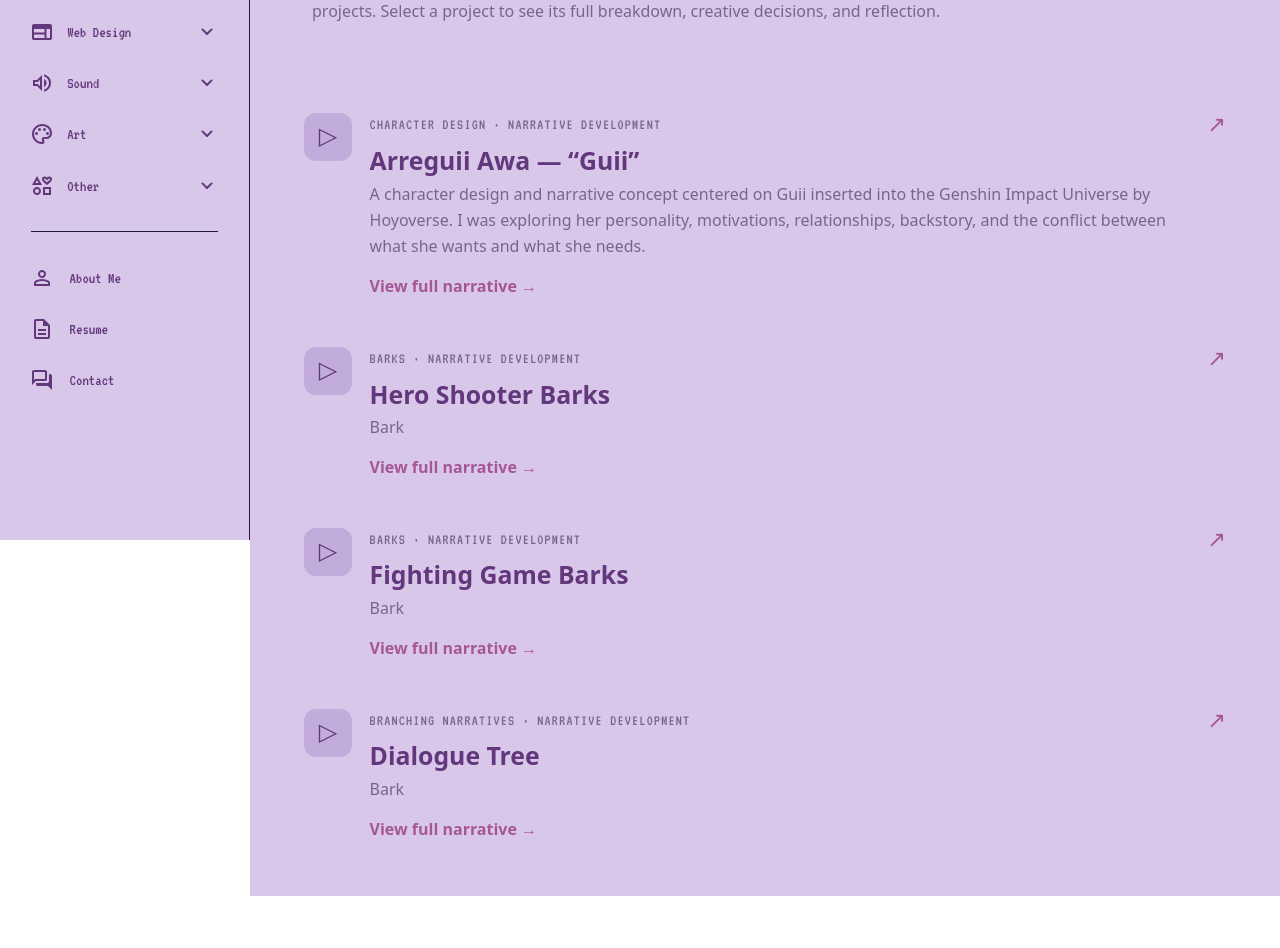
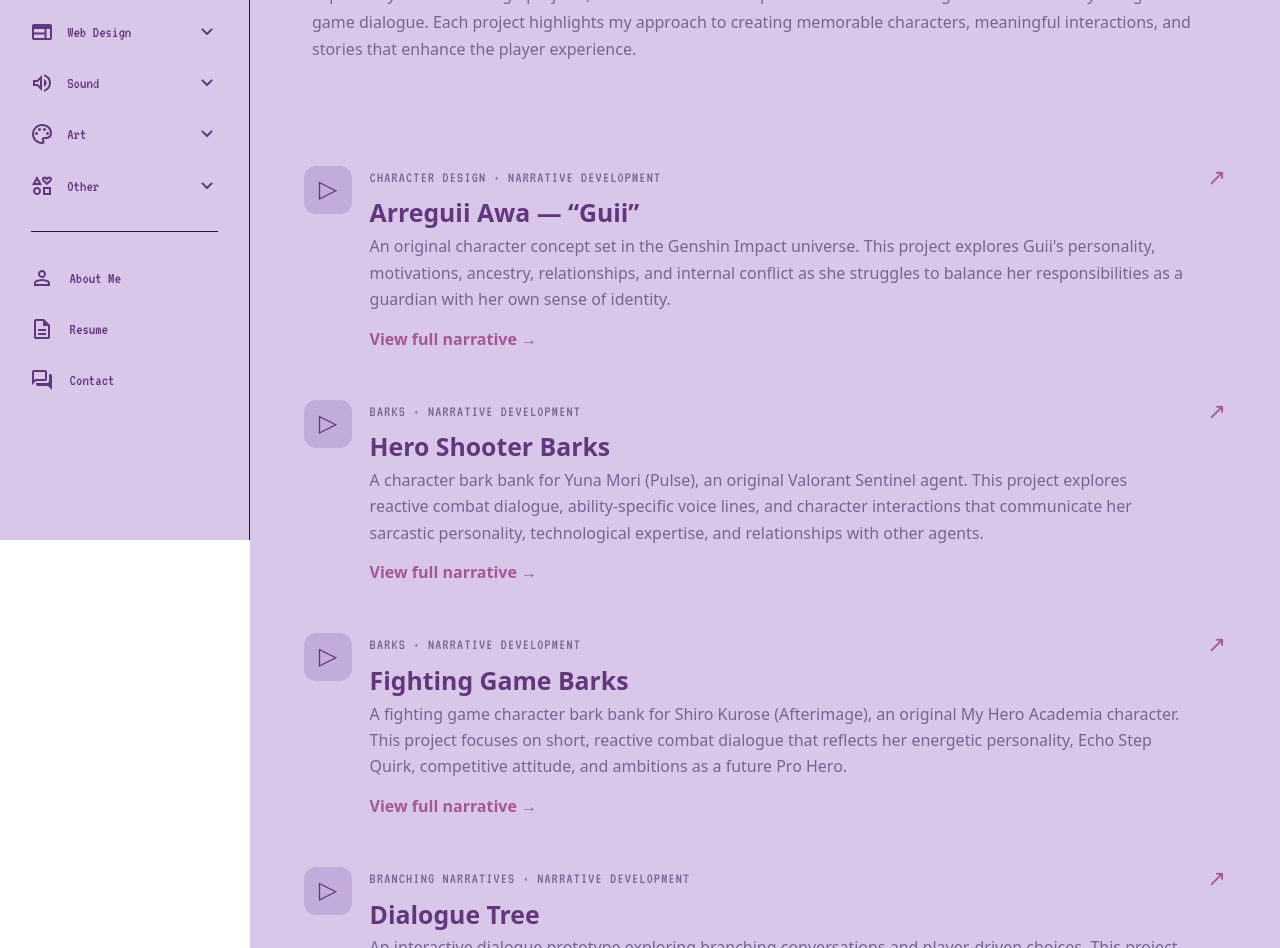
Before and after one commit to Mbordjo/Portfolio, a plain HTML site: page narrative.html in a window 1280 px wide. Shown: the part 260-1208 px from the top of the page. Before the commit the page ends 1156 px from the top, so only its background shows below. Drawn offline with Linux system fonts and the light colour scheme; a web font is replaced by a local one.

Commit message:
Add files via upload

```diff
--- a/CSS/narrative.css
+++ b/CSS/narrative.css
@@ -39,8 +39,8 @@ main {
 }
 
 .narrative-hub__intro>p:last-child {
-    max-width: 70ch;
-    margin: 0;
+    max-width: 100%;
+    margin-top: 20px;
     color: var(--secondary-text-clr, #76658F);
     font-family: var(--Playpen, 'Playpen Sans'), sans-serif;
     line-height: 1.7;
--- a/narrative.html
+++ b/narrative.html
@@ -267,8 +267,7 @@
                 <header class="narrative-hub__intro">
                     <p class="narrative-hub__info">PORTFOLIO / WRITING & STORY</p>
                     <h1 id="narrative-title">Narrative</h1>
-                    <p>Explore my narrative design work, character concepts, and the stories behind the projects. Select
-                        a project to see its full breakdown, creative decisions, and reflection.</p>
+                    <p>Explore my narrative design projects, from character development and worldbuilding to interactive storytelling and in-game dialogue. Each project highlights my approach to creating memorable characters, meaningful interactions, and stories that enhance the player experience.</p>
                 </header>
 
                 <section class="narrative-work-section" aria-labelledby="narrative-work-heading">
@@ -277,9 +276,7 @@
                         <div class="narrative-card__body">
                             <p class="narrative-card__type">CHARACTER DESIGN · NARRATIVE DEVELOPMENT</p>
                             <h3>Arreguii Awa — “Guii”</h3>
-                            <p>A character design and narrative concept centered on Guii inserted into the Genshin
-                                Impact Universe by Hoyoverse. I was exploring her personality, motivations,
-                                relationships, backstory, and the conflict between what she wants and what she needs.
+                            <p>An original character concept set in the Genshin Impact universe. This project explores Guii's personality, motivations, ancestry, relationships, and internal conflict as she struggles to balance her responsibilities as a guardian with her own sense of identity.
                             </p>
                             <span class="narrative-card__link">View full narrative <span
                                     aria-hidden="true">→</span></span>
@@ -294,7 +291,7 @@
                         <div class="narrative-card__body">
                             <p class="narrative-card__type">BARKS · NARRATIVE DEVELOPMENT</p>
                             <h3>Hero Shooter Barks</h3>
-                            <p>Bark</p>
+                            <p>A character bark bank for Yuna Mori (Pulse), an original Valorant Sentinel agent. This project explores reactive combat dialogue, ability-specific voice lines, and character interactions that communicate her sarcastic personality, technological expertise, and relationships with other agents.</p>
                             <span class="narrative-card__link">View full narrative <span
                                     aria-hidden="true">→</span></span>
                         </div>
@@ -308,7 +305,7 @@
                         <div class="narrative-card__body">
                             <p class="narrative-card__type">BARKS · NARRATIVE DEVELOPMENT</p>
                             <h3>Fighting Game Barks</h3>
-                            <p>Bark</p>
+                            <p>A fighting game character bark bank for Shiro Kurose (Afterimage), an original My Hero Academia character. This project focuses on short, reactive combat dialogue that reflects her energetic personality, Echo Step Quirk, competitive attitude, and ambitions as a future Pro Hero.</p>
                             <span class="narrative-card__link">View full narrative <span
                                     aria-hidden="true">→</span></span>
                         </div>
@@ -321,7 +318,7 @@
                         <div class="narrative-card__body">
                             <p class="narrative-card__type">BRANCHING NARRATIVES · NARRATIVE DEVELOPMENT</p>
                             <h3>Dialogue Tree</h3>
-                            <p>Bark</p>
+                            <p>An interactive dialogue prototype exploring branching conversations and player-driven choices. This project focuses on creating meaningful dialogue options, organizing conversation paths, and allowing players to explore different responses through an interactive narrative experience.</p>
                             <span class="narrative-card__link">View full narrative <span
                                     aria-hidden="true">→</span></span>
                         </div>
```
